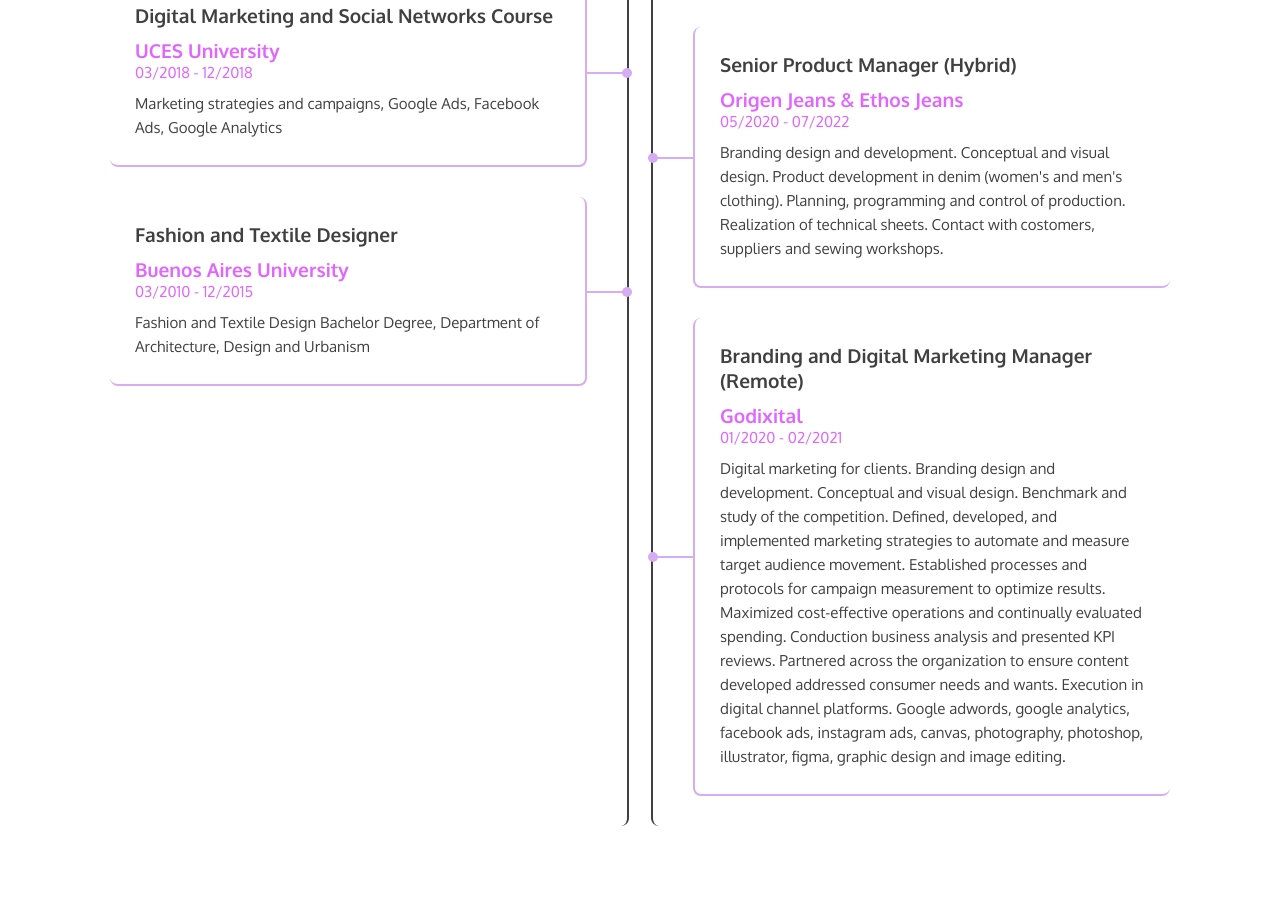
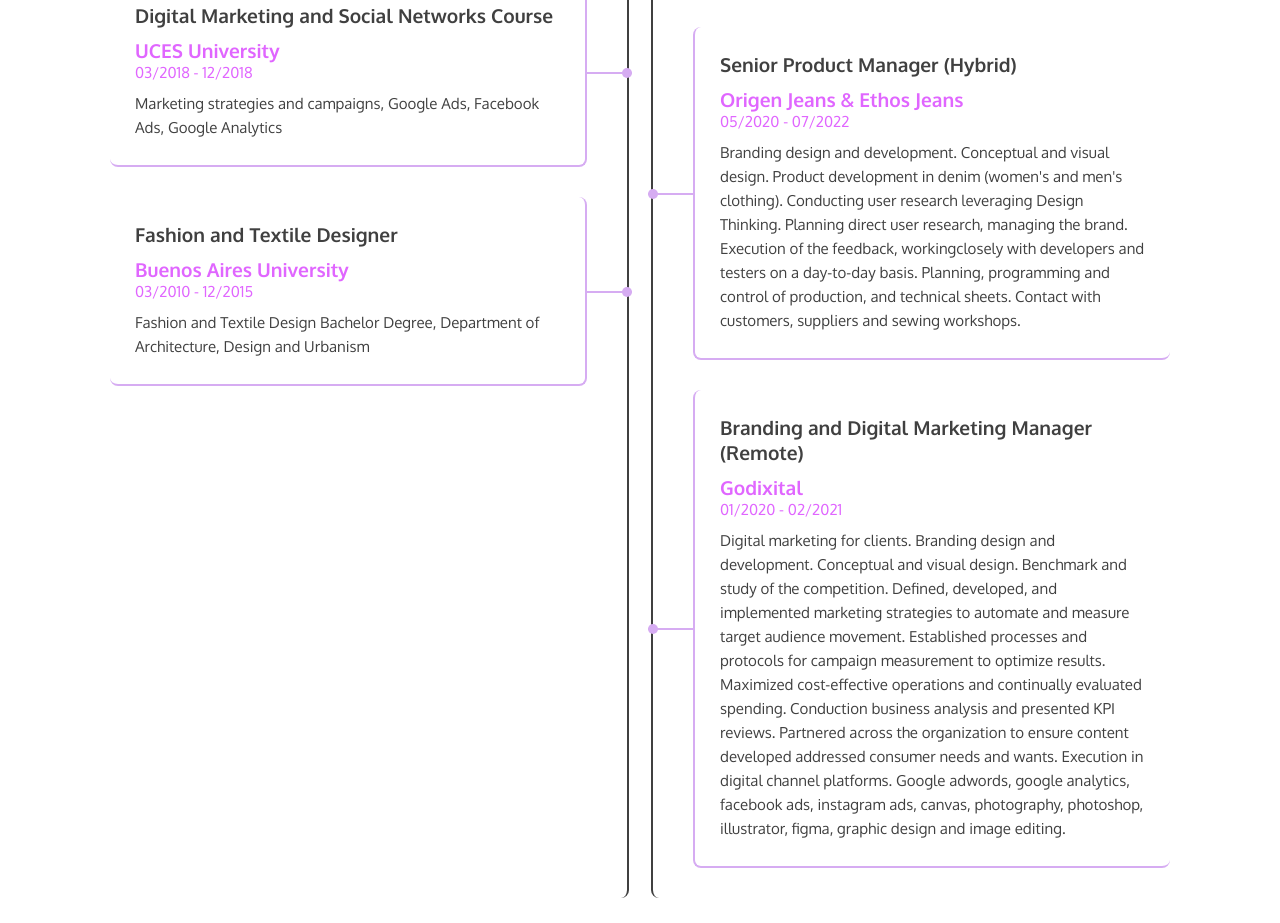
Before and after one commit to ninaraga/vaninaragalli-portfolio, a plain HTML site: page index.html in a window 1280 px wide. Shown: the part 2483-3406 px from the top of the page. Drawn offline with nearby package versions, Linux system fonts and the light colour scheme.

Commit message:
new m change

```diff
--- a/assets/css/style.css
+++ b/assets/css/style.css
@@ -54,6 +54,7 @@
    --bg-color: #333035;
    --btn-t-color: #404040;
    --skill-color: #fff;
+   --accent-color: #f37597;
  }
 
  /* body */
@@ -107,7 +108,7 @@
  .logo span {
    font-size: 1.61rem;
    font-weight: 600;
-   color: #D94E73;
+   color: var(--accent-color);
  }
 
  .navbar {
--- a/index.html
+++ b/index.html
@@ -307,10 +307,7 @@
                     <h4>Senior Product Manager (Hybrid)</h4>
                     <span class="house">Origen Jeans & Ethos Jeans</span>
                     <span class="date">05/2020 - 07/2022</span>
-                    <p>Branding design and development. Conceptual and visual design. Product development
-                     in denim (women's and men's clothing). Planning, programming and control of
-                     production. Realization of technical sheets. Contact with costomers,
-                     suppliers and sewing workshops.</p>
+                    <p>Branding design and development. Conceptual and visual design. Product development in denim (women's and men's clothing).  Conducting user research leveraging Design Thinking. Planning direct user research, managing the brand.  Execution of the feedback, workingclosely with developers and testers on a day-to-day basis. Planning, programming and control of production, and technical sheets. Contact with customers, suppliers and sewing workshops. </p>
                     <div class="connectord">
                         <div class="circled"></div>
                     </div>
```
Also changed, not shown: assets/img/profile.png, 1 other file.
